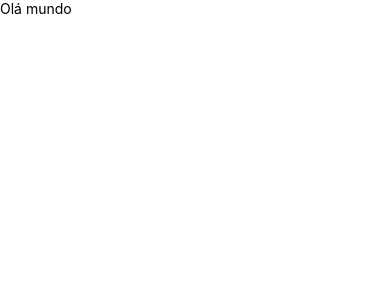
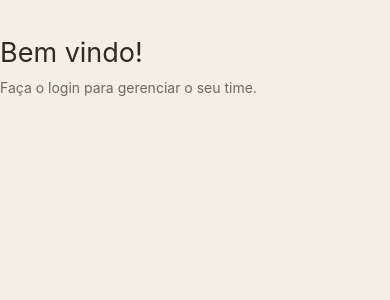
Before and after one commit to marcoahansen/connect, a React Native app: screen /Login in a window 390 px wide. Shown: the top 300 px of the page. Built offline with nearby package versions, Linux system fonts and the light colour scheme.

Commit message:
tela de login

```diff
--- a/App.tsx
+++ b/App.tsx
@@ -1,14 +1,15 @@
 import { StatusBar } from 'expo-status-bar';
 import { Text, View } from 'react-native';
 import { AppThemeProvider } from './src/presentation/contexts/ThemeContext';
+import { AuthStack } from './src/presentation/navigation/AuthStack';
+import { NavigationContainer } from '@react-navigation/native';
 
 export default function App() {
   return (
-    <AppThemeProvider>
-      <View>
-        <Text>Olá mundo</Text>
-        <StatusBar style="auto" />
-      </View>
-    </AppThemeProvider>
+    <NavigationContainer>
+      <AppThemeProvider>
+        <AuthStack />
+      </AppThemeProvider>
+    </NavigationContainer>
   );
 }
--- a/src/presentation/screens/LoginScreen/index.tsx
+++ b/src/presentation/screens/LoginScreen/index.tsx
@@ -1,9 +1,18 @@
-import { Text, View } from "react-native"
-
+import { ScrollView } from 'react-native'
+import * as S from './styles'
 export const LoginScreen = () => {
   return (
-    <View>
-      <Text>Login</Text>
-    </View>
+    <S.Root>
+      <ScrollView
+        contentContainerStyle={{ flexGrow: 1 }}
+        keyboardShouldPersistTaps='handled'
+        showsVerticalScrollIndicator={false}
+      >
+        <S.Body>
+          <S.Title>Bem vindo!</S.Title>
+          <S.SubTitle>Faça o login para gerenciar o seu time.</S.SubTitle>
+        </S.Body>
+      </ScrollView>
+    </S.Root>
   )
 }
--- a/src/presentation/screens/LoginScreen/styles.ts
+++ b/src/presentation/screens/LoginScreen/styles.ts
@@ -1,6 +1,22 @@
 import styled from "styled-components/native";
 
-export const Root = styled.View`
-  flex: 1;
-  background-color: ${({theme})=> theme.colors.bg}
-`
+export const Root = styled.View(({theme})=>({
+  flex: 1,
+  backgroundColor: theme.colors.bg
+}))
+
+export const Body = styled.View(({theme})=>({
+  flex: 1,
+  paddingVertical: theme.space.xl
+}))
+
+export const Title = styled.Text(({theme})=>({
+  fontSize: 27,
+  color: theme.colors.text
+}))
+export const SubTitle = styled.Text(({theme})=>({
+  fontSize: 14,
+  color: theme.colors.textMuted,
+  marginTop: theme.space.sm,
+  marginBottom: theme.space.lg
+}))
```
